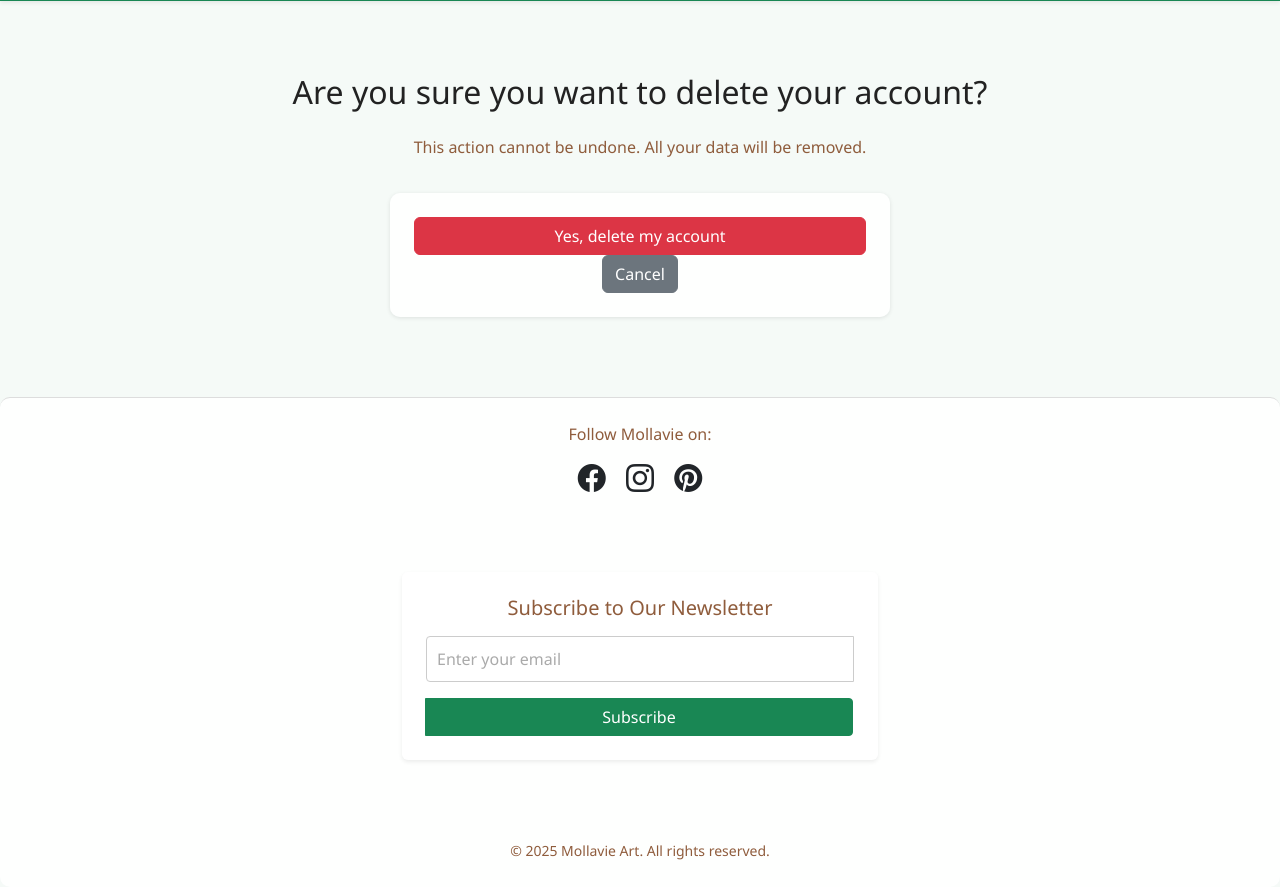
After one commit to mirjanacale/Mollavie, a Django app: page /profile/delete/ in a window 1280 px wide. The commit adds this page. Shown: the part 63-950 px from the top of the page. Run offline with Django 5.2, Linux system fonts and the light colour scheme; a user stored in the database is signed in.

Commit message:
add delete profile view with confirmation template

```diff
--- /dev/null
+++ b/mollavie_shop/templates/shop/delete_profile_confirm.html
@@ -0,0 +1,16 @@
+{% extends "shop/base.html" %}
+
+{% block title %}Delete Profile - Mollavie{% endblock %}
+
+{% block content %}
+<div class="container py-5 text-center">
+  <h2>Are you sure you want to delete your account?</h2>
+  <p>This action cannot be undone. All your data will be removed.</p>
+
+  <form method="post">
+    {% csrf_token %}
+    <button type="submit" class="btn btn-danger">Yes, delete my account</button>
+    <a href="{% url 'shop:profile' %}" class="btn btn-secondary">Cancel</a>
+  </form>
+</div>
+{% endblock %}
--- a/mollavie_shop/templates/shop/profile.html
+++ b/mollavie_shop/templates/shop/profile.html
@@ -13,6 +13,11 @@
         <p><strong>Phone:</strong> {{ profile.phone }}</p>
         <p><strong>Address:</strong> {{ profile.address }}</p>
         <a href="{% url 'shop:edit_profile' %}" class="btn btn-outline-primary mb-3">Edit Profile</a>
+        <a href="{% url 'shop:delete_profile' %}"
+        class="btn btn-outline-danger mb-3"
+        onclick="return confirm('Are you sure you want to delete your account?');">
+        Delete My Account
+        </a>
 
         <!-- Order History Section -->
         {% if orders %}
--- a/mollavie_shop/urls.py
+++ b/mollavie_shop/urls.py
@@ -42,4 +42,5 @@
     path('profile/edit/', views.edit_profile,  name='edit_profile'),
     path("subscribe/", views.subscribe, name="subscribe"),
     path('start-payment/', views.start_payment, name='start_payment'),
+    path('profile/delete/', views.delete_profile, name='delete_profile'),
 ]
--- a/mollavie_shop/views.py
+++ b/mollavie_shop/views.py
@@ -36,6 +36,7 @@
         if form.is_valid():
             user = form.save()
             login(request, user)
+            messages.success(request, "Your account was created successfully! Welcome to Mollavie.")
             return redirect("shop:home")
     else:
         form = SignUpForm()
@@ -50,6 +51,7 @@
 def artwork_detail_view(request, artwork_id):
     artwork = get_object_or_404(Product, id=artwork_id)
     return render(request, "shop/artwork_detail.html", {"artwork": artwork})
+
 
 @login_required
 def create_checkout_session(request, artwork_id):
@@ -256,6 +258,16 @@
     return render(request, "shop/edit_profile.html",
                   {"user_form": uf, "profile_form": pf})
 
+@login_required
+def delete_profile(request):
+    if request.method == "POST":
+        user = request.user
+        user.delete()
+        messages.success(request, "Your account has been deleted.")
+        return redirect("shop:home")
+    return render(request, "shop/delete_profile_confirm.html")
+
+
 
 def subscribe(request):
     if request.method == "POST":
```
Also changed, not shown: mollavie_shop/forms.py (+7 -0 lines), mollavie_shop/templates/shop/signup.html (+7 -0 lines).
